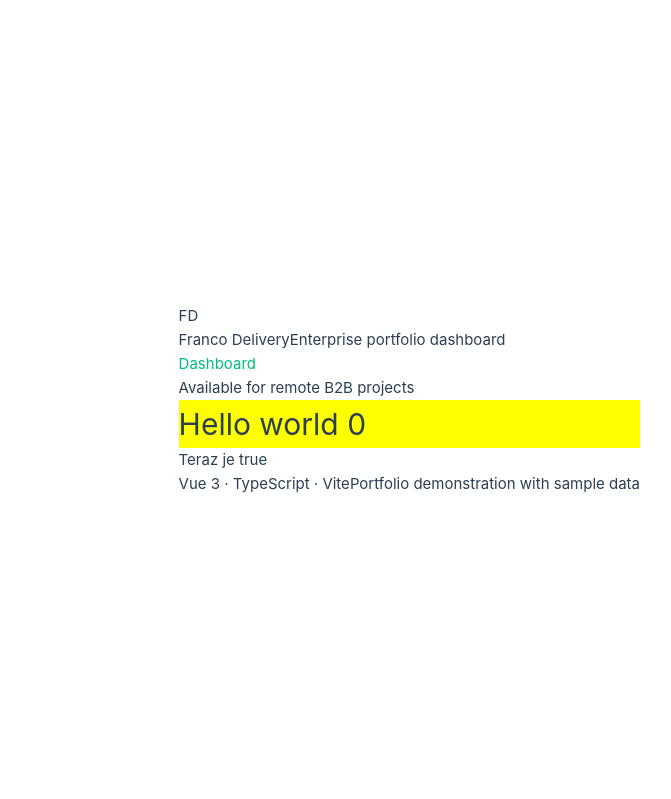
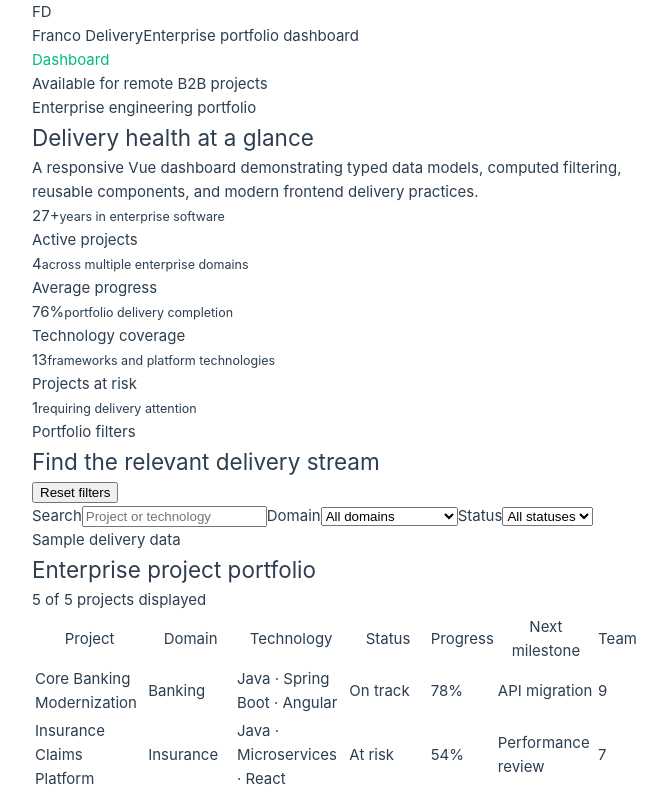
Before and after one commit to FRANCOsk/VUE_project, a Vue app: page / in a window 1280 px wide. Shown: the top 799 px of the page, without its empty margins (0-671 px from the left). Built offline with nearby package versions, Linux system fonts and the light colour scheme.

Commit message:
feat: build the enterprise delivery dashboard

```diff
--- a/src/views/HomeView.vue
+++ b/src/views/HomeView.vue
@@ -1,9 +1,154 @@
 <script setup lang="ts">
-import TheWelcome from '../components/TheWelcome.vue'
+import { computed, ref } from 'vue'
+import DeliveryTable from '@/components/DeliveryTable.vue'
+import MetricCard from '@/components/MetricCard.vue'
+import { deliveryProjects, type DeliveryStatus } from '@/data/delivery'
+
+const domain = ref('All domains')
+const status = ref<'All statuses' | DeliveryStatus>('All statuses')
+const search = ref('')
+
+const domains = computed(() => [
+  'All domains',
+  ...new Set(deliveryProjects.map((project) => project.domain))
+])
+
+const filteredProjects = computed(() => {
+  const query = search.value.trim().toLowerCase()
+
+  return deliveryProjects.filter((project) => {
+    const matchesDomain = domain.value === 'All domains' || project.domain === domain.value
+    const matchesStatus = status.value === 'All statuses' || project.status === status.value
+    const matchesQuery =
+      query.length === 0 ||
+      project.name.toLowerCase().includes(query) ||
+      project.technology.toLowerCase().includes(query)
+
+    return matchesDomain && matchesStatus && matchesQuery
+  })
+})
+
+const activeProjects = computed(
+  () => deliveryProjects.filter((project) => project.status !== 'Completed').length
+)
+
+const averageProgress = computed(() => {
+  const total = deliveryProjects.reduce((sum, project) => sum + project.progress, 0)
+  return Math.round(total / deliveryProjects.length)
+})
+
+const technologyCount = computed(() => {
+  const technologies = deliveryProjects.flatMap((project) =>
+    project.technology.split(' · ').map((technology) => technology.trim())
+  )
+  return new Set(technologies).size
+})
+
+const resetFilters = () => {
+  domain.value = 'All domains'
+  status.value = 'All statuses'
+  search.value = ''
+}
 </script>
 
 <template>
-  <main>
-    <TheWelcome />
-  </main>
+  <section class="dashboard">
+    <div class="hero">
+      <div>
+        <span class="eyebrow">Enterprise engineering portfolio</span>
+        <h1>Delivery health at a glance</h1>
+        <p>
+          A responsive Vue dashboard demonstrating typed data models, computed filtering,
+          reusable components, and modern frontend delivery practices.
+        </p>
+      </div>
+      <div class="hero-badge">
+        <span>27+</span>
+        <small>years in enterprise software</small>
+      </div>
+    </div>
+
+    <div class="metrics-grid">
+      <MetricCard
+        label="Active projects"
+        :value="String(activeProjects)"
+        detail="across multiple enterprise domains"
+        tone="blue"
+      />
+      <MetricCard
+        label="Average progress"
+        :value="`${averageProgress}%`"
+        detail="portfolio delivery completion"
+        tone="green"
+      />
+      <MetricCard
+        label="Technology coverage"
+        :value="String(technologyCount)"
+        detail="frameworks and platform technologies"
+        tone="violet"
+      />
+      <MetricCard
+        label="Projects at risk"
+        :value="String(deliveryProjects.filter((project) => project.status === 'At risk').length)"
+        detail="requiring delivery attention"
+        tone="amber"
+      />
+    </div>
+
+    <section class="panel filter-panel" aria-labelledby="filters-title">
+      <div class="panel-heading">
+        <div>
+          <span class="eyebrow">Portfolio filters</span>
+          <h2 id="filters-title">Find the relevant delivery stream</h2>
+        </div>
+        <button type="button" class="secondary-button" @click="resetFilters">Reset filters</button>
+      </div>
+
+      <div class="filter-grid">
+        <label>
+          <span>Search</span>
+          <input v-model="search" type="search" placeholder="Project or technology" />
+        </label>
+        <label>
+          <span>Domain</span>
+          <select v-model="domain">
+            <option v-for="item in domains" :key="item" :value="item">{{ item }}</option>
+          </select>
+        </label>
+        <label>
+          <span>Status</span>
+          <select v-model="status">
+            <option>All statuses</option>
+            <option>On track</option>
+            <option>At risk</option>
+            <option>Completed</option>
+          </select>
+        </label>
+      </div>
+    </section>
+
+    <section class="panel" aria-labelledby="portfolio-title">
+      <div class="panel-heading">
+        <div>
+          <span class="eyebrow">Sample delivery data</span>
+          <h2 id="portfolio-title">Enterprise project portfolio</h2>
+          <p>{{ filteredProjects.length }} of {{ deliveryProjects.length }} projects displayed</p>
+        </div>
+      </div>
+      <DeliveryTable :projects="filteredProjects" />
+    </section>
+
+    <section class="capabilities">
+      <div>
+        <span class="eyebrow">Engineering focus</span>
+        <h2>Designed for maintainable enterprise delivery</h2>
+      </div>
+      <ul>
+        <li>Typed Vue 3 Composition API components</li>
+        <li>Responsive and accessible interface patterns</li>
+        <li>Automated type checking, testing, build, and dependency audit</li>
+        <li>Portfolio-oriented documentation and CI configuration</li>
+      </ul>
+    </section>
+  </section>
 </template>
```
